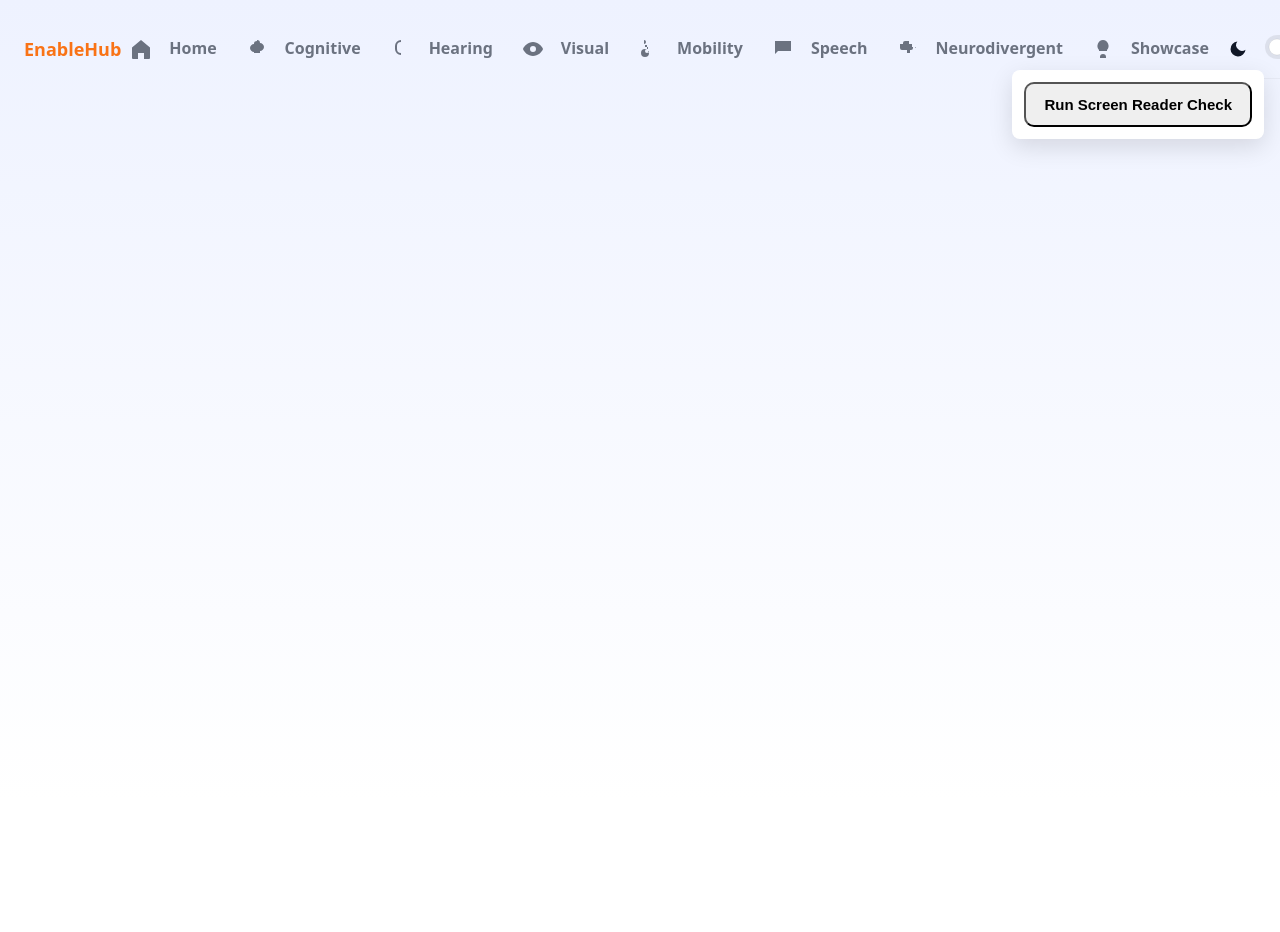
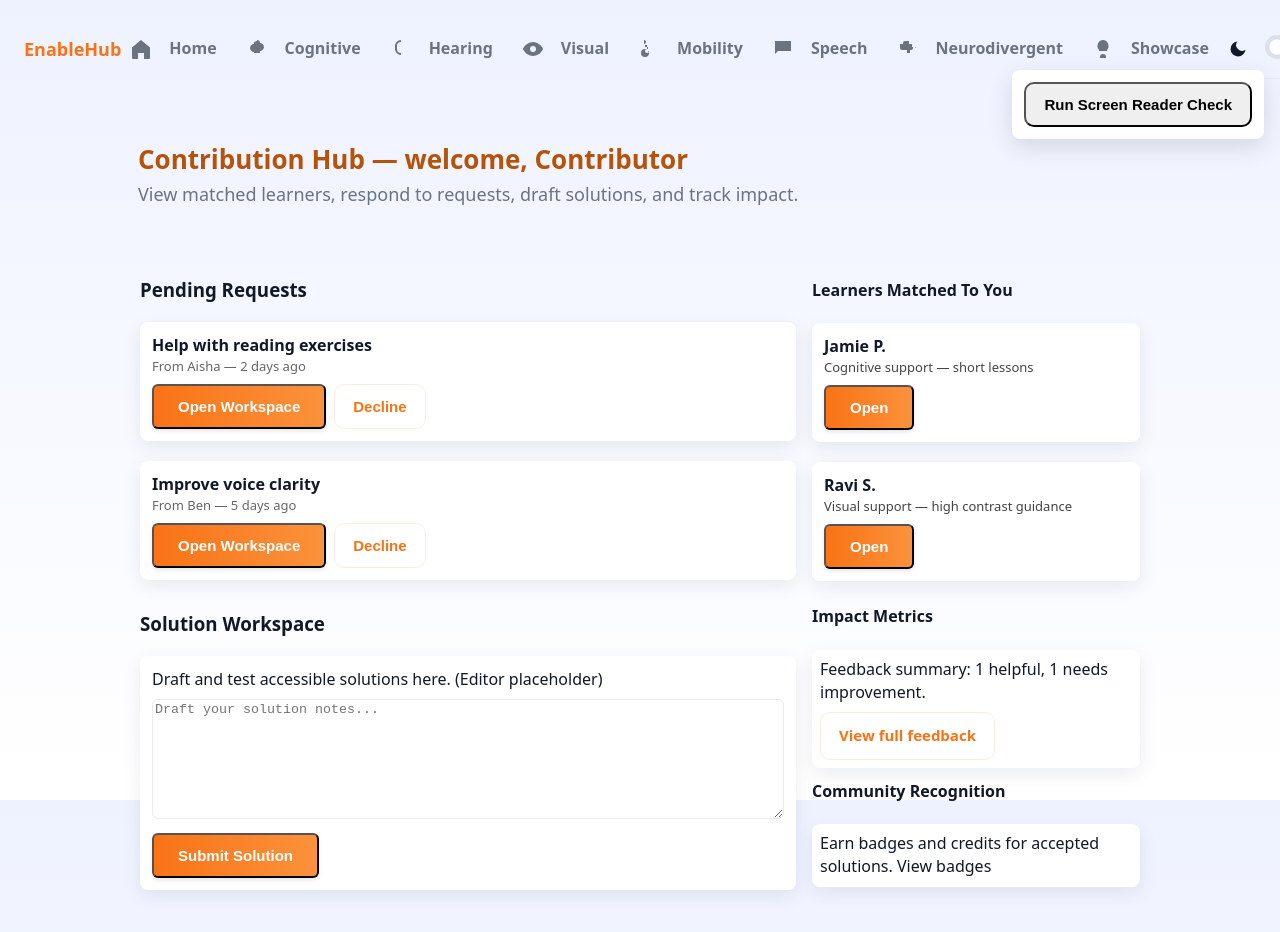
Before and after one commit to Vaish123-M/SolveTogether-platform, a React (Create React App) app in the folder EnableHub/client/: page /contributor in a window 1280 px wide. Shown: the top 932 px of the page. Before the commit the page ends 800 px from the top, so only its background shows below. Built offline with nearby package versions, Linux system fonts and the light colour scheme.

Commit message:
added landing page for contributor role

```diff
--- a/EnableHub/client/src/App.js
+++ b/EnableHub/client/src/App.js
@@ -19,6 +19,7 @@ import Contributor from './pages/onboarding/Contributor'
 import Mentor from './pages/onboarding/Mentor'
 import Explore from './pages/onboarding/Explore'
 import LearnerDashboard from './pages/LearnerDashboard'
+import ContributorDashboard from './pages/ContributorDashboard'
 
 export default function App() {
   return (
@@ -38,6 +39,7 @@ export default function App() {
         <Route path="/login" element={<Login />} />
         <Route path="/signup" element={<Signup />} />
           <Route path="/learner" element={<LearnerDashboard />} />
+        <Route path="/contributor" element={<ContributorDashboard />} />
   <Route path="/onboarding/learner" element={<Learner />} />
   <Route path="/onboarding/contributor" element={<Contributor />} />
   <Route path="/onboarding/mentor" element={<Mentor />} />
--- /dev/null
+++ b/EnableHub/client/src/pages/ContributorDashboard.js
@@ -0,0 +1,92 @@
+import React from 'react'
+import { Link } from 'react-router-dom'
+
+function LearnerCard({name, needs}){
+  return (
+    <div className="card" style={{padding:12}}>
+      <strong>{name}</strong>
+      <div style={{fontSize:13, color:'#444'}}>{needs}</div>
+      <div style={{marginTop:8}}><button className="btn btn-primary">Open</button></div>
+    </div>
+  )
+}
+
+export default function ContributorDashboard(){
+  // read current user for display
+  let user = { username: 'Contributor' }
+  try{ user = JSON.parse(localStorage.getItem('eh_user')) || user }catch(e){}
+
+  // mock data for learners and pending requests
+  const learners = [
+    { name: 'Jamie P.', needs: 'Cognitive support — short lessons' },
+    { name: 'Ravi S.', needs: 'Visual support — high contrast guidance' }
+  ]
+
+  const pending = [
+    { title: 'Help with reading exercises', learner: 'Aisha', submitted: '2 days ago' },
+    { title: 'Improve voice clarity', learner: 'Ben', submitted: '5 days ago' }
+  ]
+
+  const feedback = [
+    { learner: 'Aisha', rating: 'helpful', comment: 'Great, short steps worked well.' },
+    { learner: 'Ben', rating: 'needs improvement', comment: 'Would like more examples.' }
+  ]
+
+  return (
+    <main className="page">
+      <section className="page-hero">
+        <div className="hero-text">
+          <h2 className="hero-title">Contribution Hub — welcome, {user.username}</h2>
+          <p className="hero-lead">View matched learners, respond to requests, draft solutions, and track impact.</p>
+        </div>
+      </section>
+
+      <div style={{maxWidth:1000, margin:'18px auto', display:'grid', gap:16}}>
+        <div style={{display:'grid', gridTemplateColumns:'2fr 1fr', gap:16}}>
+          <div>
+            <h3>Pending Requests</h3>
+            <div style={{display:'grid', gap:8}}>
+              {pending.map((p,i)=> (
+                <div key={i} className="card" style={{padding:12}}>
+                  <strong>{p.title}</strong>
+                  <div style={{fontSize:13, color:'#666'}}>From {p.learner} — {p.submitted}</div>
+                  <div style={{marginTop:8, display:'flex', gap:8}}>
+                    <button className="btn btn-primary">Open Workspace</button>
+                    <button className="btn btn-secondary">Decline</button>
+                  </div>
+                </div>
+              ))}
+            </div>
+
+            <h3 style={{marginTop:18}}>Solution Workspace</h3>
+            <div className="card" style={{padding:12}}>
+              <p style={{margin:0}}>Draft and test accessible solutions here. (Editor placeholder)</p>
+              <div style={{marginTop:8}}>
+                <textarea placeholder="Draft your solution notes..." style={{width:'100%', minHeight:120}} />
+                <div style={{marginTop:8}}><button className="btn btn-primary">Submit Solution</button></div>
+              </div>
+            </div>
+          </div>
+
+          <aside>
+            <h4>Learners Matched To You</h4>
+            <div style={{display:'grid', gap:8}}>
+              {learners.map((l,i)=> <LearnerCard key={i} name={l.name} needs={l.needs} />)}
+            </div>
+
+            <h4 style={{marginTop:12}}>Impact Metrics</h4>
+            <div className="card" style={{padding:8}}>
+              <p style={{margin:0}}>Feedback summary: {feedback.filter(f=>f.rating==='helpful').length} helpful, {feedback.filter(f=>f.rating!=='helpful').length} needs improvement.</p>
+              <div style={{marginTop:8}}><Link to="#" className="btn btn-secondary">View full feedback</Link></div>
+            </div>
+
+            <h4 style={{marginTop:12}}>Community Recognition</h4>
+            <div className="card" style={{padding:8}}>
+              <p style={{margin:0}}>Earn badges and credits for accepted solutions. <Link to="#">View badges</Link></p>
+            </div>
+          </aside>
+        </div>
+      </div>
+    </main>
+  )
+}
--- a/EnableHub/client/src/pages/Login.js
+++ b/EnableHub/client/src/pages/Login.js
@@ -23,8 +23,9 @@ export default function Login(){
 
     // set session (do not keep password in session)
     try{ localStorage.setItem('eh_user', JSON.stringify({ email: found.email, username: found.username, role: found.role })) }catch(e){}
-    // redirect learners to their dashboard, others to home
+    // redirect by role
     if(found.role === 'learner') navigate('/learner')
+    else if(found.role === 'contributor') navigate('/contributor')
     else navigate('/')
   }
 
--- a/EnableHub/client/src/pages/Signup.js
+++ b/EnableHub/client/src/pages/Signup.js
@@ -33,8 +33,9 @@ export default function Signup(){
 
     // set current session (do not store password in session object)
     try{ localStorage.setItem('eh_user', JSON.stringify({ email, username, role })) }catch(e){}
-    // if learner, send to learner dashboard
+    // redirect by role
     if(role === 'learner') navigate('/learner')
+    else if(role === 'contributor') navigate('/contributor')
     else navigate('/')
   }
 
```
